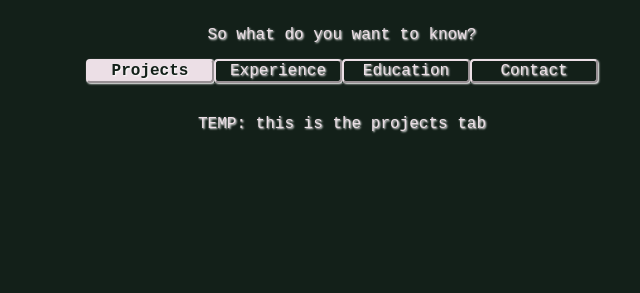
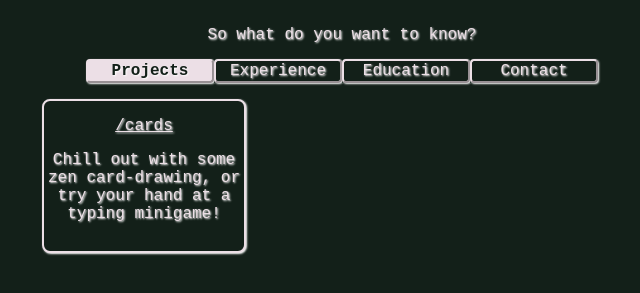
Before and after one commit to IForgotMyPen/IForgotMyPen.github.io, a plain HTML site: page index.html in a window 1280 px wide. Both pictures are taken after a click on the button "Projects". Shown: the part 165-458 px from the top of the page, without its empty margins (298-938 px from the left). Drawn offline with Linux system fonts and the light colour scheme.

Commit message:
Started updating the project tab.

```diff
--- a/index.html
+++ b/index.html
@@ -31,19 +31,19 @@
 
     <div id="tab-bar">
         <div class="tab" id="projects">
-            <button onclick="changeTab('projects')">Projects</button>
+            <button type="button" onclick="changeTab('projects')">Projects</button>
         </div>
 
         <div class="tab" id="experience">
-            <button onclick="changeTab('experience')">Experience</button>
+            <button type="button" onclick="changeTab('experience')">Experience</button>
         </div>
 
         <div class="tab" id="education">
-            <button onclick="changeTab('education')">Education</button>
+            <button type="button" onclick="changeTab('education')">Education</button>
         </div>
 
         <div class="tab" id="contact">
-            <button onclick="changeTab('contact')">Contact</button>
+            <button type="button" onclick="changeTab('contact')">Contact</button>
         </div>
     </div>
 
@@ -51,7 +51,12 @@
 
     <div id="tab-content-area">
         <div class="tab-content" id="projects">
-            <p>TEMP: this is the projects tab</p>
+            <div class="project">
+                <a href="https://iforgotmypen.github.io/cards/" target="_blank" id="cards">
+                    <p class="project-name">/cards</p>
+                    <p class="project-description">Chill out with some zen card-drawing, or try your hand at a typing minigame!</p>
+                </a>
+            </div>
         </div>
 
         <div class="tab-content" id="experience">
--- a/styles.css
+++ b/styles.css
@@ -64,3 +64,26 @@
 #tab-content-area .active-tab-content {
     display: flex;
 }
+#tab-content-area .active-tab-content#projects {
+    display: grid;
+    grid-template-columns: repeat(3, 200px);
+    grid-template-rows: repeat(3, 150px);
+    width: 600px;
+}
+#cards {
+    border: 2px solid #ecdfe6;
+    border-radius: 8px;
+    box-shadow: 1px 1px 2px white;
+    display: inline-block;
+    height: 100%;
+    text-align: center;
+    text-decoration: none;
+    transition-duration: 0.5s;
+    width: 100%;
+}
+#cards:hover {
+    transform: translateY(-5px);
+}
+.project-name {
+    text-decoration: underline;
+}
```
